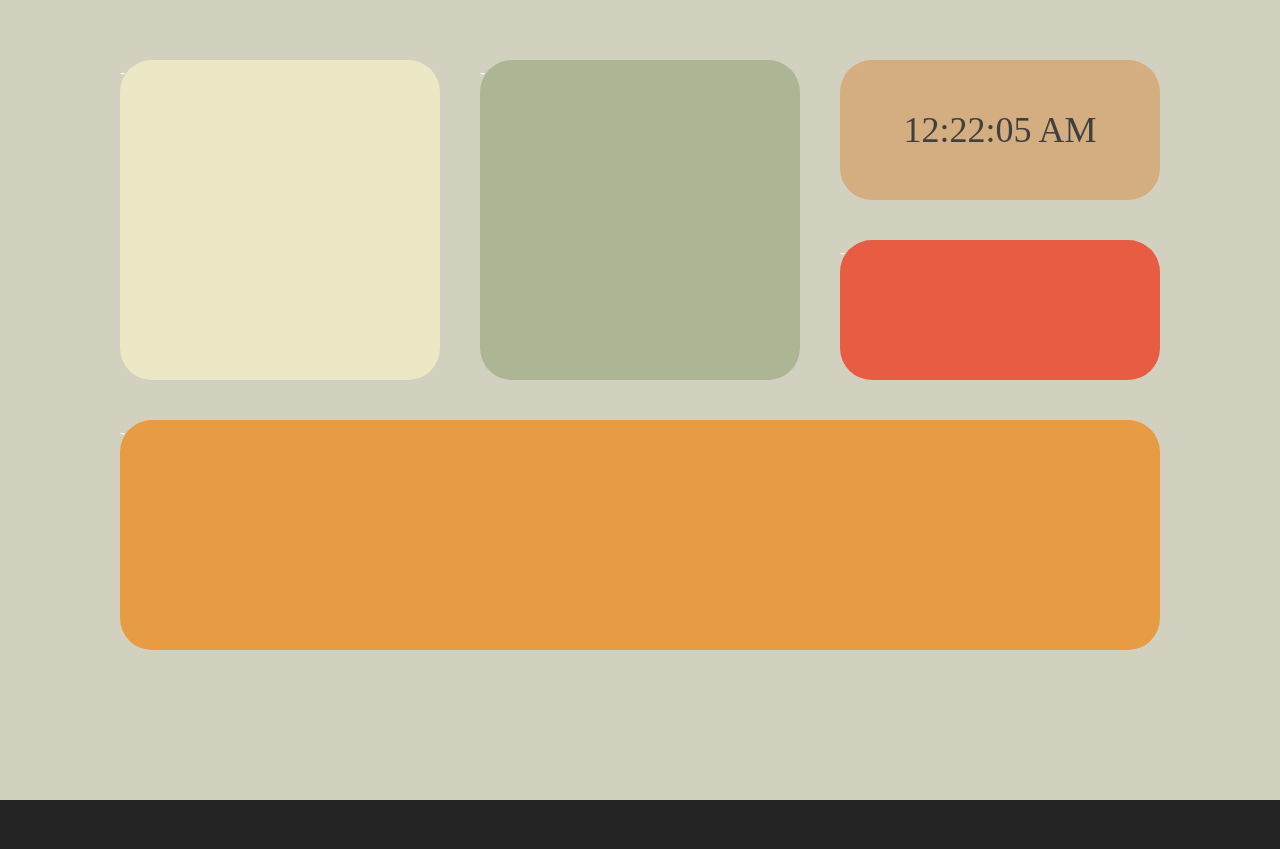
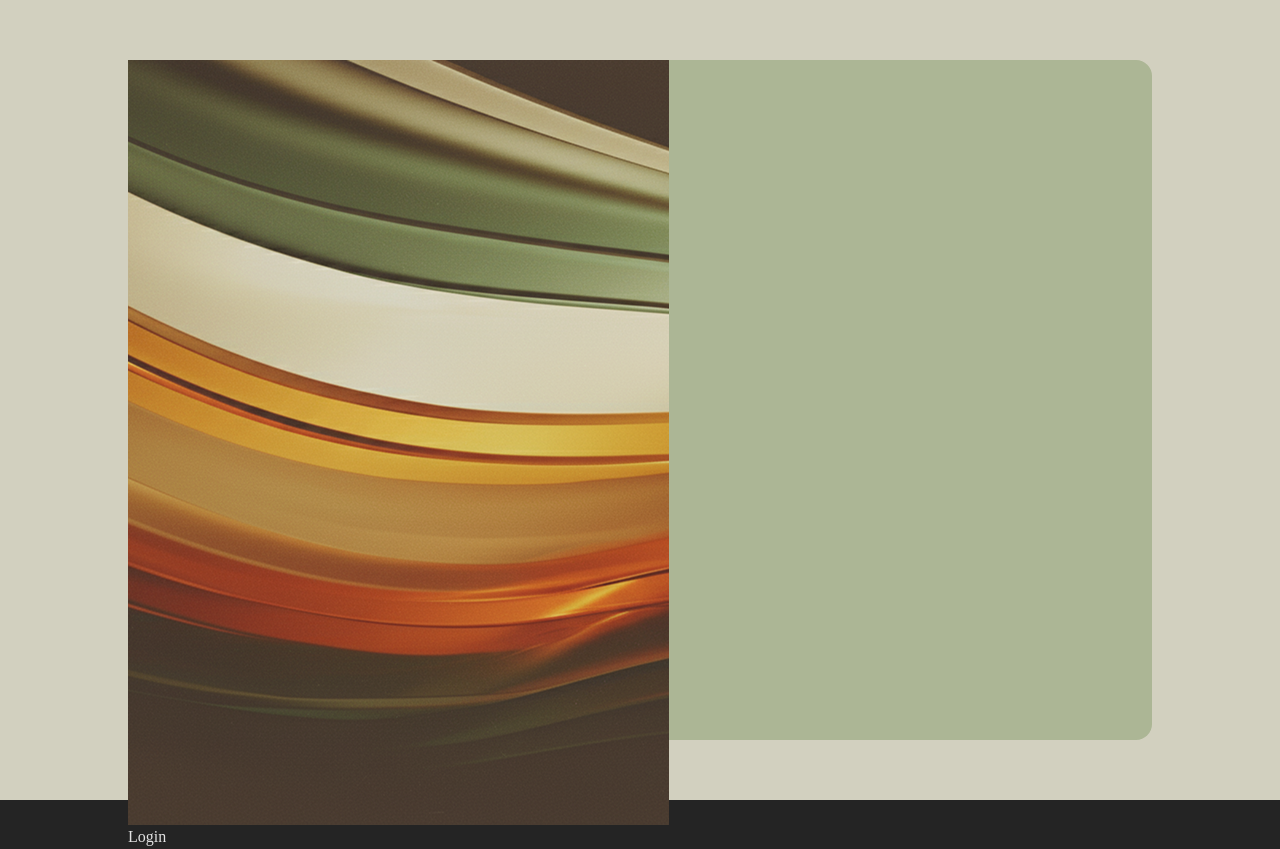
Before and after one commit to Juzznick/Ticvite, a React (Vite) app in the folder frontend/: page / in a window 1280 px wide. Before the commit the page ends 800 px from the top, so only its background shows below. Built offline with nearby package versions, Linux system fonts and the light colour scheme; a web font is replaced by a local one.

Commit message:
Added login page

```diff
--- /dev/null
+++ b/frontend/src/LoginScreen.jsx
@@ -0,0 +1,16 @@
+const LoginScreen = () => {
+    return (
+        <div className="flex justify-center items-center w-screen">
+            <div className="bg-[#ACB695] h-[85vh] w-[80vw] rounded-2xl">
+                <div>
+                    <img src="/images/loginimg.png" />
+                </div>
+                <h1>Login</h1>
+            </div>
+        </div>
+
+
+    );
+}
+
+export default LoginScreen;
--- a/frontend/src/MainScreen.jsx
+++ b/frontend/src/MainScreen.jsx
@@ -20,7 +20,7 @@ function MainScreen () {
                 <div className='bg-[#ACB695] h-[25vw] w-[25vw] rounded-4xl'>-</div>
                 <div className='grid grid-cols-1 grid-rows-2 gap-10'>
                     <div id="time" className='bg-[#D4AD81] w-[25vw] rounded-4xl flex items-center justify-center'>
-                        <h1 className='text-4xl text-[#404040]'>{time}</h1></div>
+                        <h1 className='text-5xl text-[#404040]'>{time}</h1></div>
                     <div className='bg-[#E75C43]  w-[25vw] rounded-4xl'>-</div>
                 </div>
                 <div className='bg-[#E79B43] h-[18vw] col-span-3 rounded-4xl '>-</div>
--- a/frontend/src/main.jsx
+++ b/frontend/src/main.jsx
@@ -3,10 +3,11 @@ import { createRoot } from 'react-dom/client'
 import './index.css'
 import "tailwindcss";
 import MainScreen from './MainScreen'
+import LoginScreen from './LoginScreen';
 
 
 createRoot(document.getElementById('root')).render(
   <StrictMode>
-    <MainScreen/>
+    <LoginScreen/>
   </StrictMode>,
 )
```
Also changed, not shown: frontend/public/images/loginimg.png (added).
